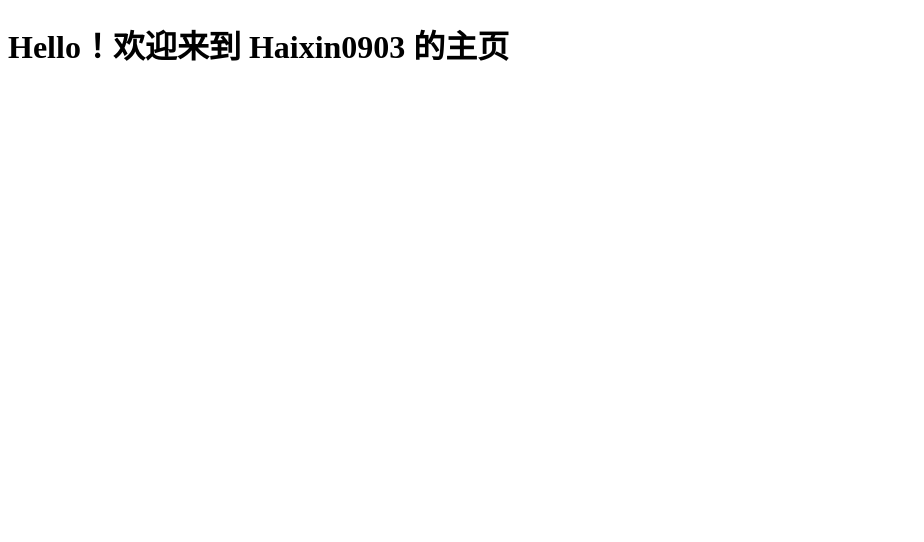
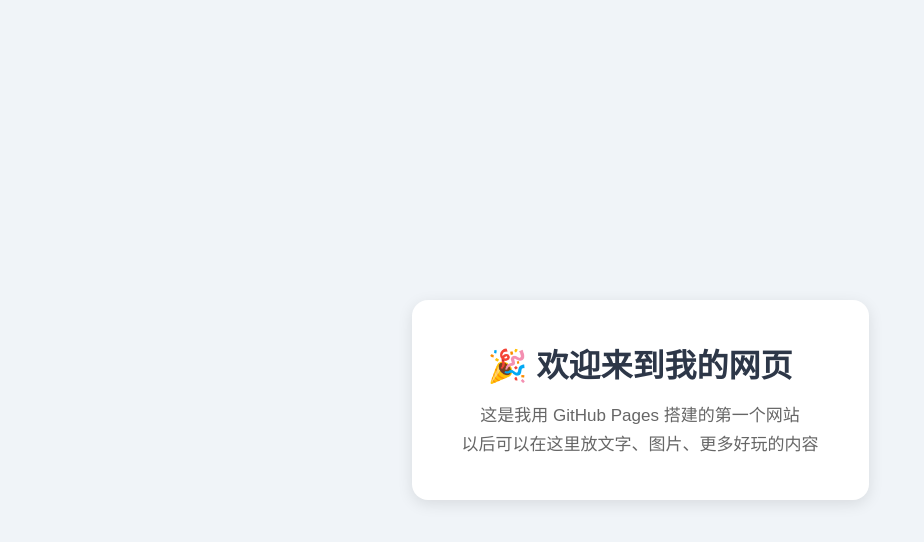
Before and after one commit to Haixin0903/haixin0903.github.io, a plain HTML site: page index.html in a window 1280 px wide. Shown: the whole page, without its empty margins (0-924 px from the left). Drawn offline with Linux system fonts and the light colour scheme.

Commit message:
Update index.html

```diff
--- a/index.html
+++ b/index.html
@@ -1,9 +1,46 @@
 <!DOCTYPE html>
-<html>
+<html lang="zh-CN">
 <head>
-    <title>我的主页</title>
+    <meta charset="UTF-8">
+    <title>我的小网站</title>
+    <style>
+        * {
+            margin: 0;
+            padding: 0;
+            box-sizing: border-box;
+        }
+        body {
+            background-color: #f0f4f8;
+            font-family: "Microsoft Yahei", sans-serif;
+            display: flex;
+            flex-direction: column;
+            align-items: center;
+            justify-content: center;
+            min-height: 100vh;
+        }
+        .box {
+            background: white;
+            padding: 40px 50px;
+            border-radius: 16px;
+            box-shadow: 0 4px 15px rgba(0,0,0,0.1);
+            text-align: center;
+        }
+        h1 {
+            color: #2d3748;
+            margin-bottom: 16px;
+        }
+        p {
+            color: #666;
+            font-size: 17px;
+            line-height: 1.7;
+        }
+    </style>
 </head>
 <body>
-    <h1>Hello！欢迎来到 Haixin0903 的主页</h1>
+    <div class="box">
+        <h1>🎉 欢迎来到我的网页</h1>
+        <p>这是我用 GitHub Pages 搭建的第一个网站</p>
+        <p>以后可以在这里放文字、图片、更多好玩的内容</p>
+    </div>
 </body>
 </html>
```
